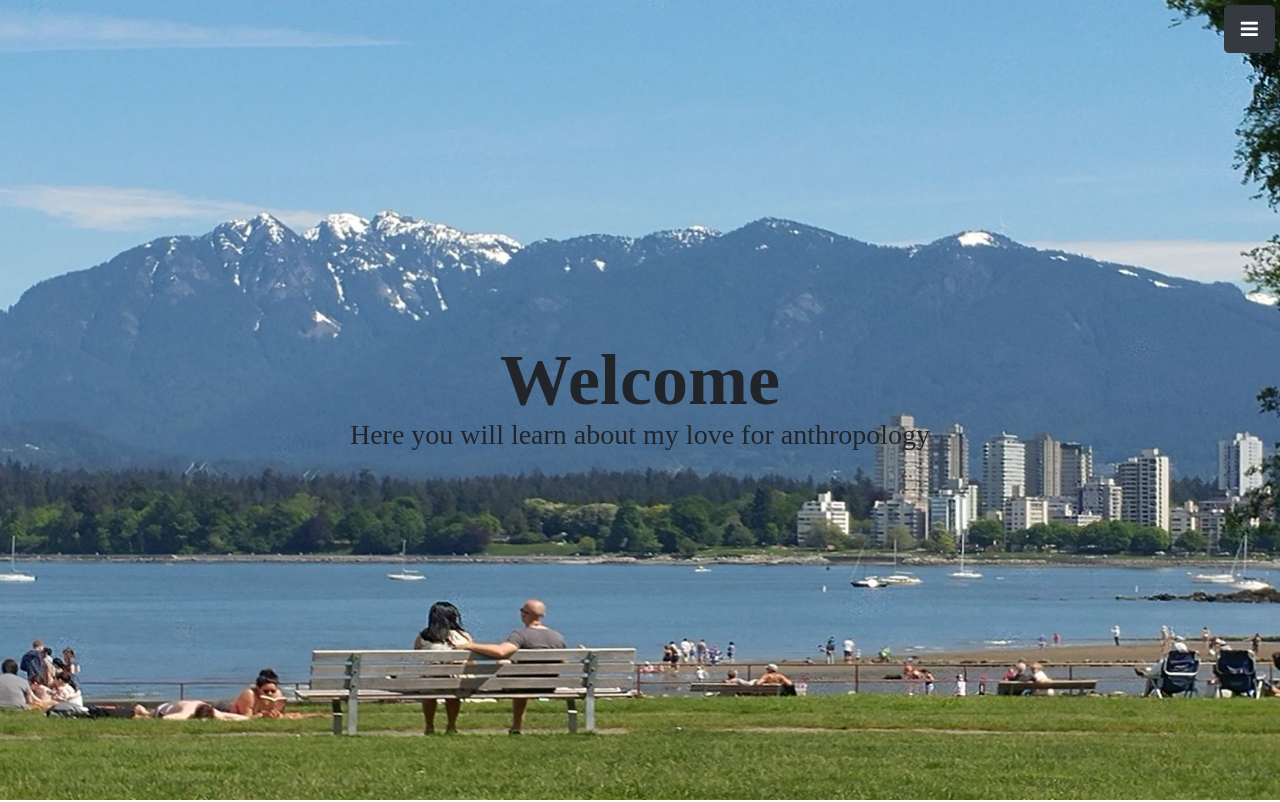
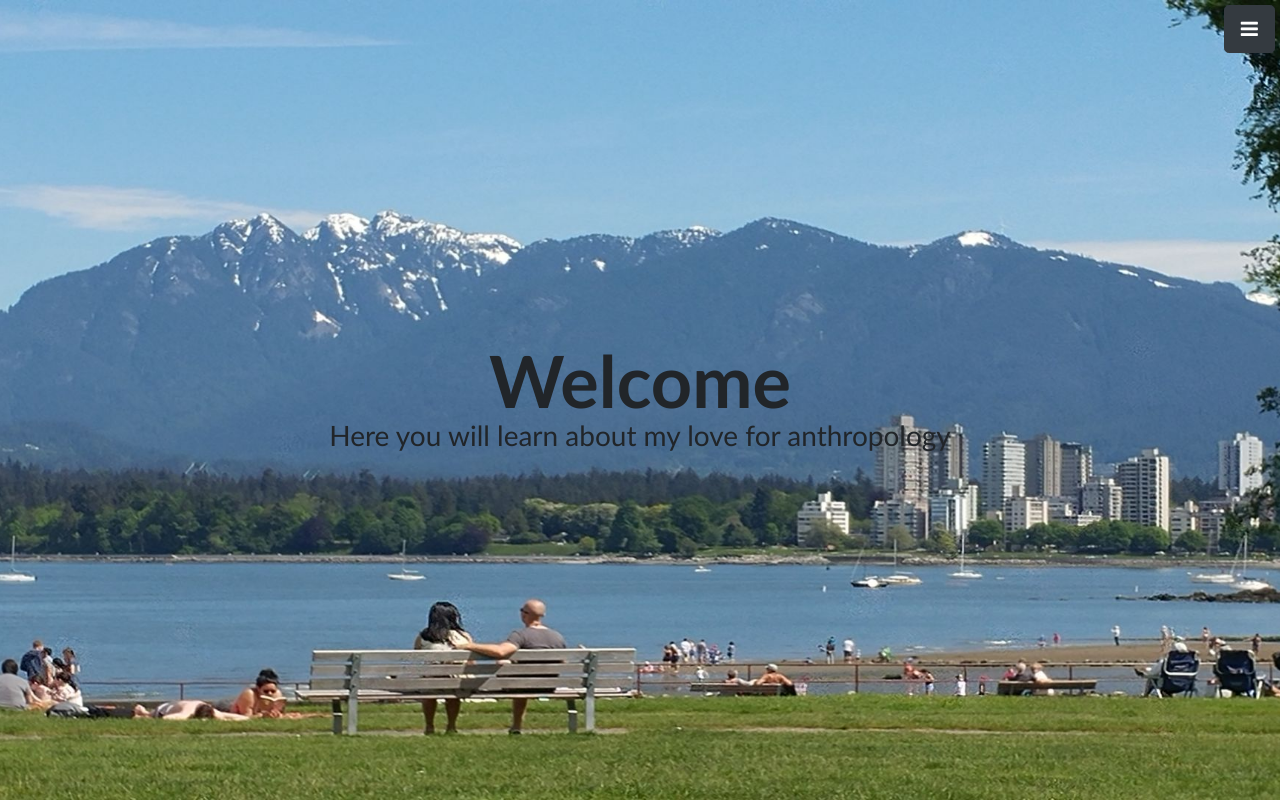
Before and after one commit to tfriedman93/Anth485, a website with bundled scripts: page index.html in a window 1280 px wide. Shown: the top 802 px of the page. Built offline with nearby package versions, Linux system fonts and the light colour scheme.

Commit message:
Update stylish-portfolio.css

```diff
--- a/css/stylish-portfolio.css
+++ b/css/stylish-portfolio.css
@@ -14,7 +14,7 @@ body {
 }
 
 body {
-    font-family: 'Comic sans, Source Sans Pro', 'Helvetica Neue', Helvetica, Arial, sans-serif;
+    font-family: 'Calibri, Source Sans Pro', 'Helvetica Neue', Helvetica, Arial, sans-serif;
 }
 
 .text-vertical-center {
@@ -162,8 +162,12 @@ h1 {
     color: #dad3b1;
 }
 
+h3 {
+    color: #dad3b1;
+}
+
 .header {
-    font-family: Comic sans;
+    font-family: Calibri;
     position: relative;
     display: table;
     width: 100%;
```
